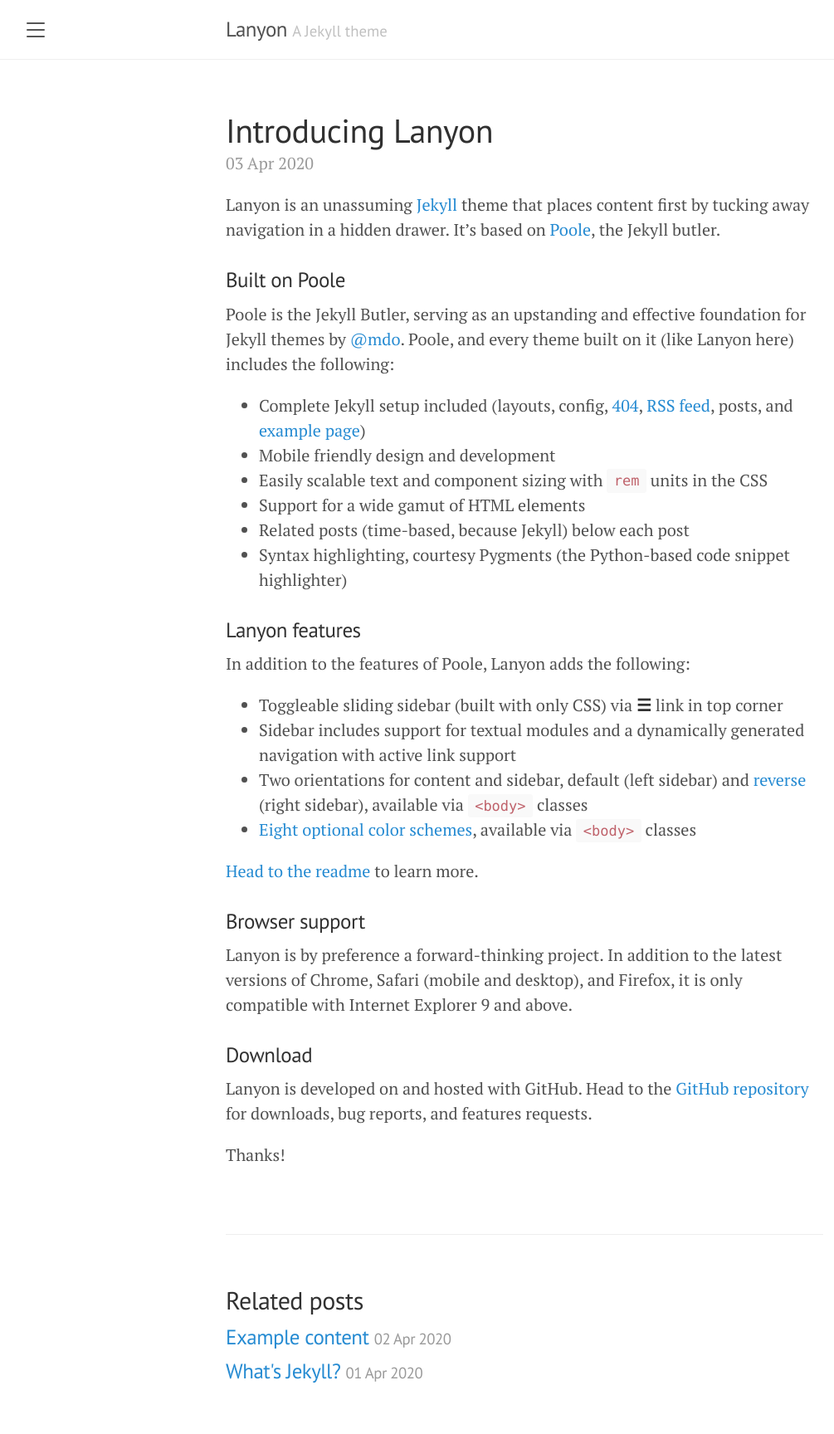
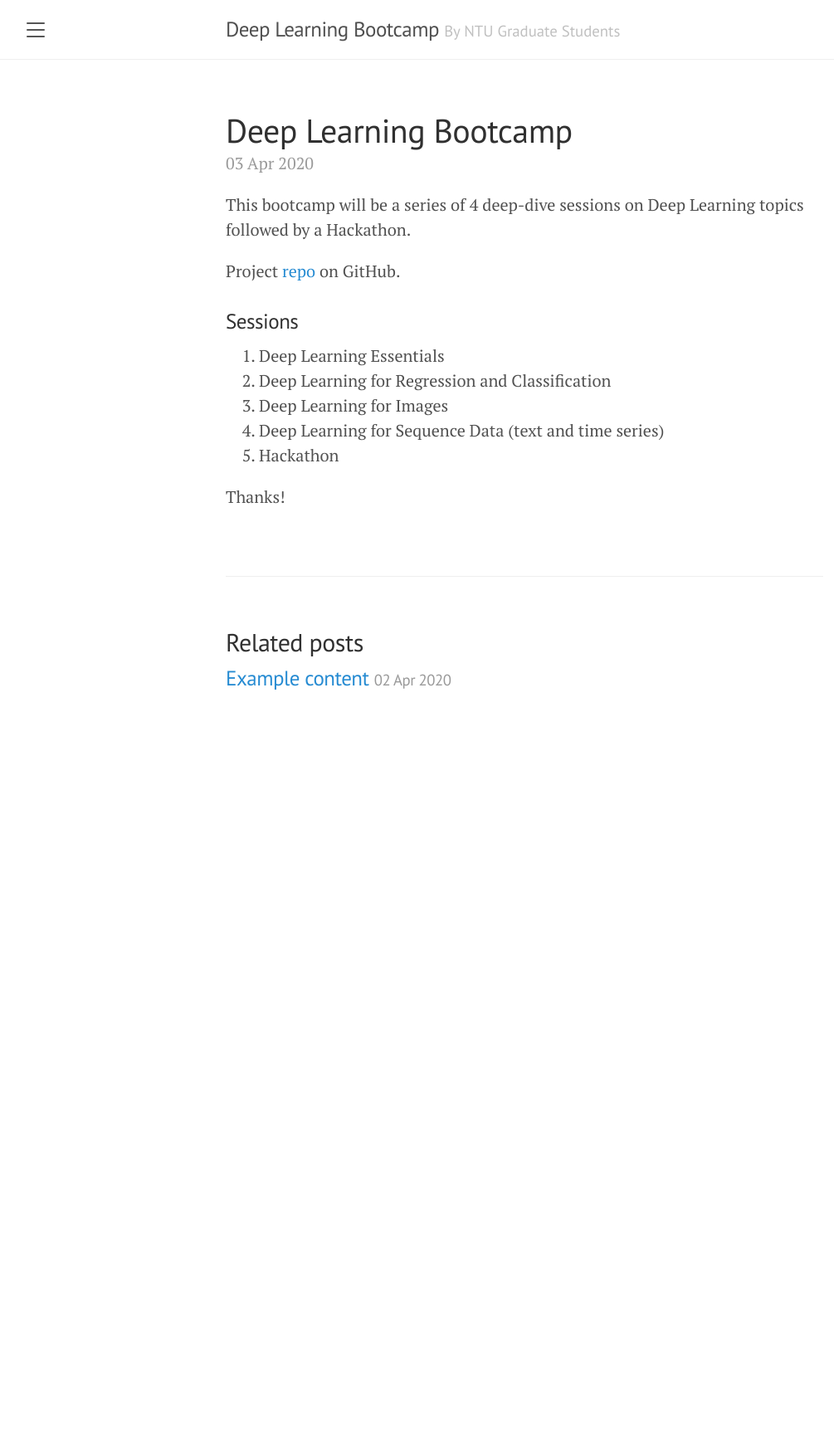
Before and after one commit to m-yuhas/deep-learning-2024, a Jekyll site: the page built from _posts/2020-04-03-introducing-lanyon.md, in a window 1280 px wide. Shown: the whole page at 83% size, without its empty margins (8-1013 px from the left). Built offline with Jekyll 4.4.1, drawn with Linux system fonts in a browser that asks for light colours; after the commit the page ends 900 px from its top, so only the background shows below that.

Commit message:
initial setup

```diff
--- a/_config.yml
+++ b/_config.yml
@@ -1,7 +1,7 @@
 # Setup
-title:               Lanyon
-tagline:             'A Jekyll theme'
-description:         'A reserved <a href="https://jekyllrb.com" target="_blank">Jekyll</a> theme that places the utmost gravity on content with a hidden drawer. Made by <a href="https://twitter.com/mdo" target="_blank">@mdo</a>.'
+title:               Deep Learning Bootcamp
+tagline:             'By NTU Graduate Students'
+description:         'Website for DL bootcamp'
 url:                 https://alkaluqman.github.io/deeplearning-bootcamp/
 baseurl:             ''
 paginate:            5
--- a/_posts/2020-04-03-introducing-lanyon.md
+++ b/_posts/2020-04-03-introducing-lanyon.md
@@ -1,38 +1,17 @@
 ---
 layout: post
-title: Introducing Lanyon
+title: Deep Learning Bootcamp
 ---
 
-Lanyon is an unassuming [Jekyll](http://jekyllrb.com) theme that places content first by tucking away navigation in a hidden drawer. It's based on [Poole](http://getpoole.com), the Jekyll butler.
+This bootcamp will be a series of 4 deep-dive sessions on Deep Learning topics followed by a Hackathon.
 
-### Built on Poole
+Project [repo](https://github.com/alkaluqman/deeplearning-bootcamp) on GitHub.
 
-Poole is the Jekyll Butler, serving as an upstanding and effective foundation for Jekyll themes by [@mdo](https://twitter.com/mdo). Poole, and every theme built on it (like Lanyon here) includes the following:
-
-* Complete Jekyll setup included (layouts, config, [404](/404), [RSS feed](/atom.xml), posts, and [example page](/about))
-* Mobile friendly design and development
-* Easily scalable text and component sizing with `rem` units in the CSS
-* Support for a wide gamut of HTML elements
-* Related posts (time-based, because Jekyll) below each post
-* Syntax highlighting, courtesy Pygments (the Python-based code snippet highlighter)
-
-### Lanyon features
-
-In addition to the features of Poole, Lanyon adds the following:
-
-* Toggleable sliding sidebar (built with only CSS) via **☰** link in top corner
-* Sidebar includes support for textual modules and a dynamically generated navigation with active link support
-* Two orientations for content and sidebar, default (left sidebar) and [reverse](https://github.com/poole/lanyon#reverse-layout) (right sidebar), available via `<body>` classes
-* [Eight optional color schemes](https://github.com/poole/lanyon#themes), available via `<body>` classes
-
-[Head to the readme](https://github.com/poole/lanyon#readme) to learn more.
-
-### Browser support
-
-Lanyon is by preference a forward-thinking project. In addition to the latest versions of Chrome, Safari (mobile and desktop), and Firefox, it is only compatible with Internet Explorer 9 and above.
-
-### Download
-
-Lanyon is developed on and hosted with GitHub. Head to the <a href="https://github.com/poole/lanyon">GitHub repository</a> for downloads, bug reports, and features requests.
+### Sessions
+1. Deep Learning Essentials
+2. Deep Learning for Regression and Classification
+3. Deep Learning for Images
+4. Deep Learning for Sequence Data (text and time series)
+5. Hackathon
 
 Thanks!
```
Also changed, not shown: _posts/2020-04-01-whats-jekyll.md (deleted, +0 -12 lines), 1 other file.
